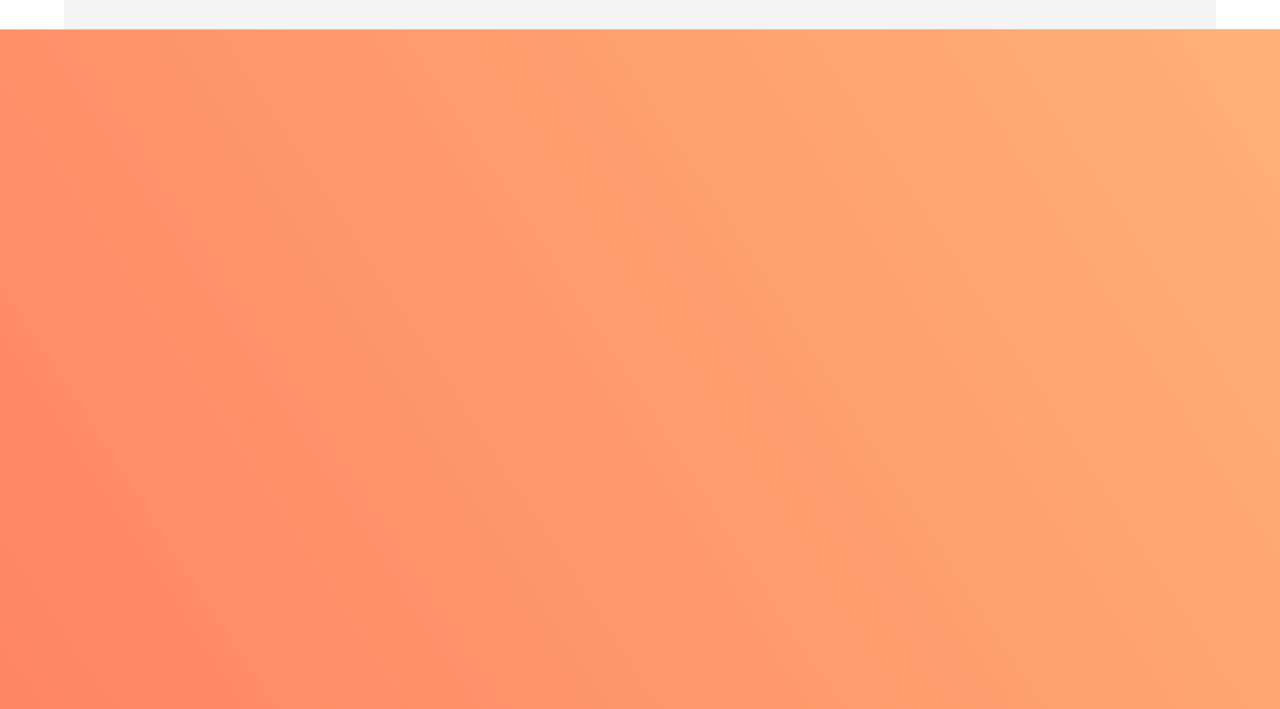
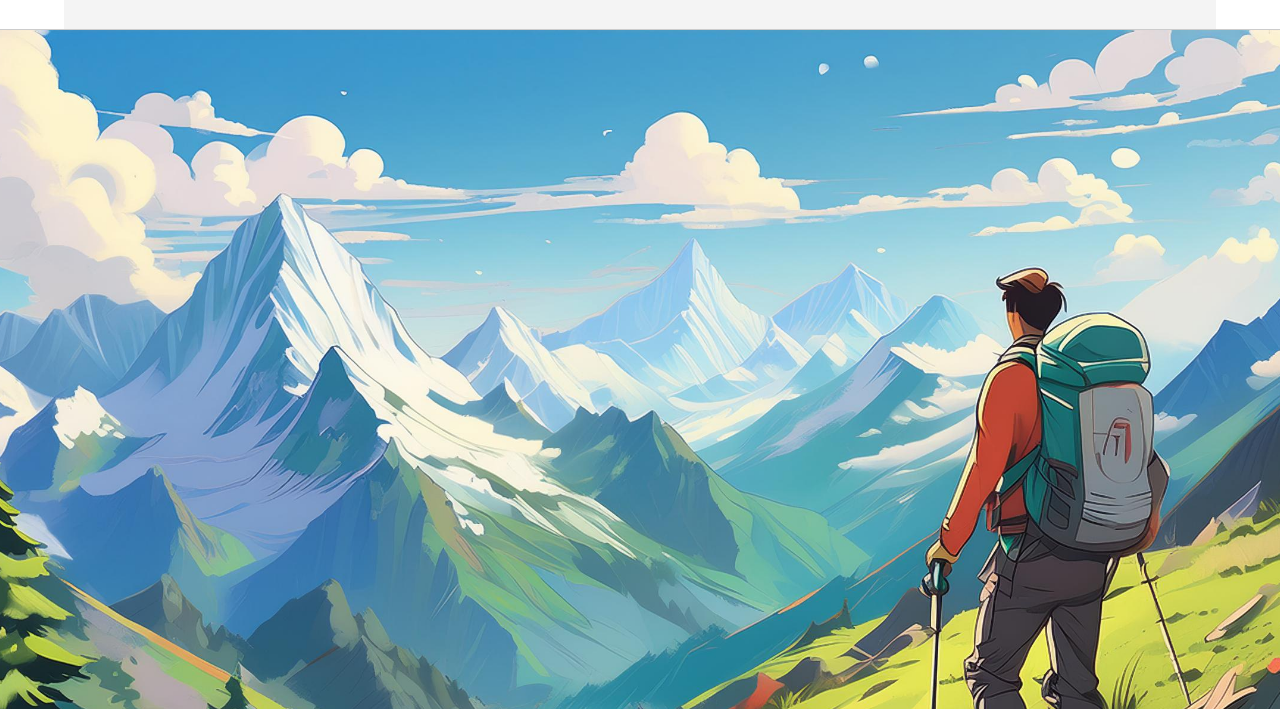
Before and after one commit to Tmjoethunder5000/Final_ArtP, a plain HTML site: page index.html in a window 1280 px wide. Shown: the part 91-800 px from the top of the page. Drawn offline with Linux system fonts and the light colour scheme.

Commit message:
Update index.html

```diff
--- a/index.html
+++ b/index.html
@@ -41,8 +41,8 @@
 
         .art-image {
             position: absolute;
-            width: 400px;
-            height: 00px;
+            width: 1600px;
+            height: 900px;
             transition: transform 0.2s, opacity 0.2s, filter 0.2s;
         }
 
```
